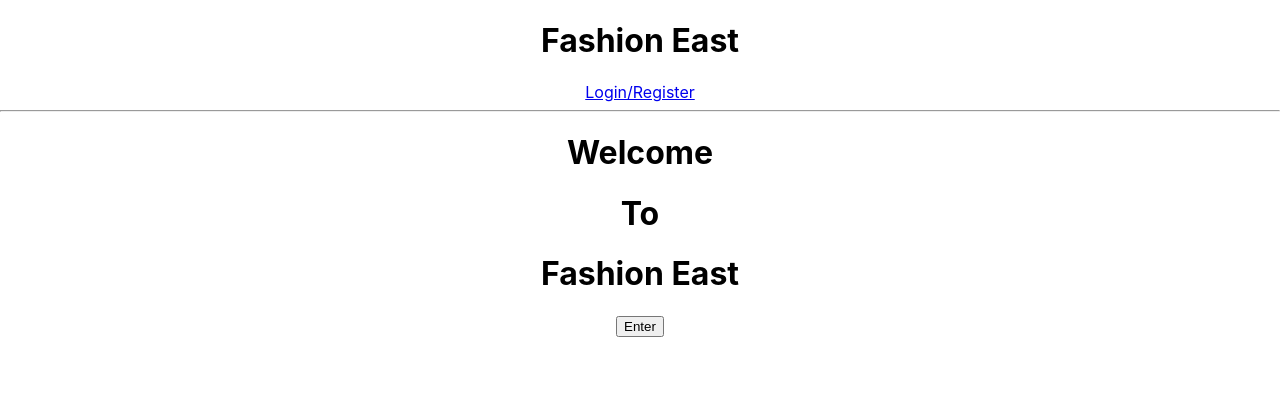
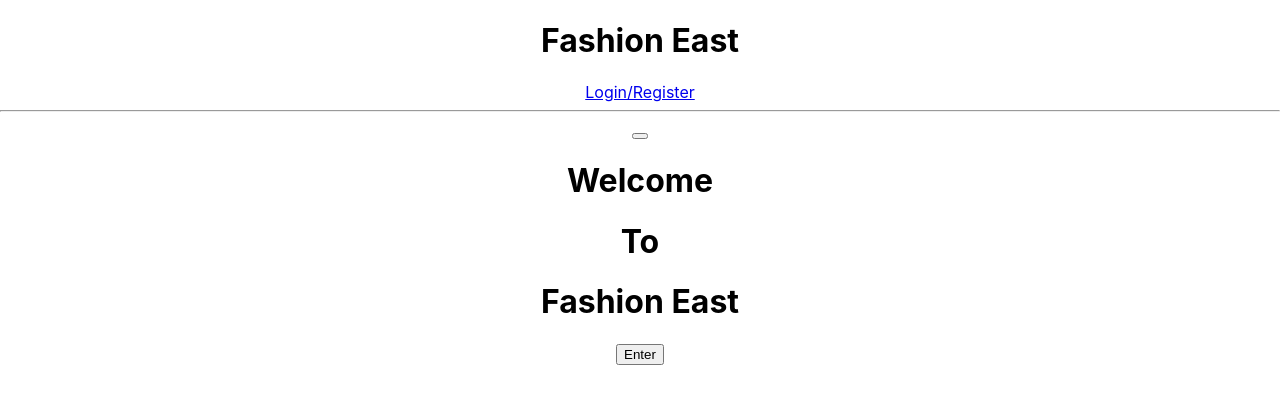
Before and after one commit to LowKeyAkward/Fashion-East, a React (Create React App) app in the folder client/: page / in a window 1280 px wide. Shown: the top 404 px of the page. Built offline with nearby package versions, Linux system fonts and the light colour scheme.

Commit message:
added icons, and create post button

```diff
--- /dev/null
+++ b/client/src/components/CreateButton.jsx
@@ -0,0 +1,21 @@
+import React from 'react';
+import Addbutton from "../assets/icons/button.png"
+import {useHistory} from "react-router-dom"
+
+function CreateButton(props) {
+  const history = useHistory()
+
+  const handleClick = () => {
+    history.push("/posts/create")
+  }
+
+  return (
+    <div>
+      <button onClick={handleClick}>
+        <image src={Addbutton} alt="Create Post"/>
+      </button>
+    </div>
+  );
+}
+
+export default CreateButton;
--- a/client/src/layouts/Layout.jsx
+++ b/client/src/layouts/Layout.jsx
@@ -1,3 +1,4 @@
+import CreateButton from "../components/CreateButton"
 import Header from "../components/Header"
 
 export default function header(props) {
@@ -7,6 +8,7 @@ export default function header(props) {
         currentUser={props.currentUser}
         handleLogout={props.handleLogout}
       />
+      <CreateButton/>
       {props.children}
     </div>
   )
--- a/client/src/screens/CreatePost.jsx
+++ b/client/src/screens/CreatePost.jsx
@@ -44,6 +44,7 @@ function CreatePost(props) {
                 className="input-title"
                 placeholder="Title"
                 value={post.title}
+                name="title"
                 required
                 autoFocus
                 onChange={handleChange}
```
Also changed, not shown: client/src/assets/icons/button.png (added), 1 other file (tests, documents, lock files or other folders).
